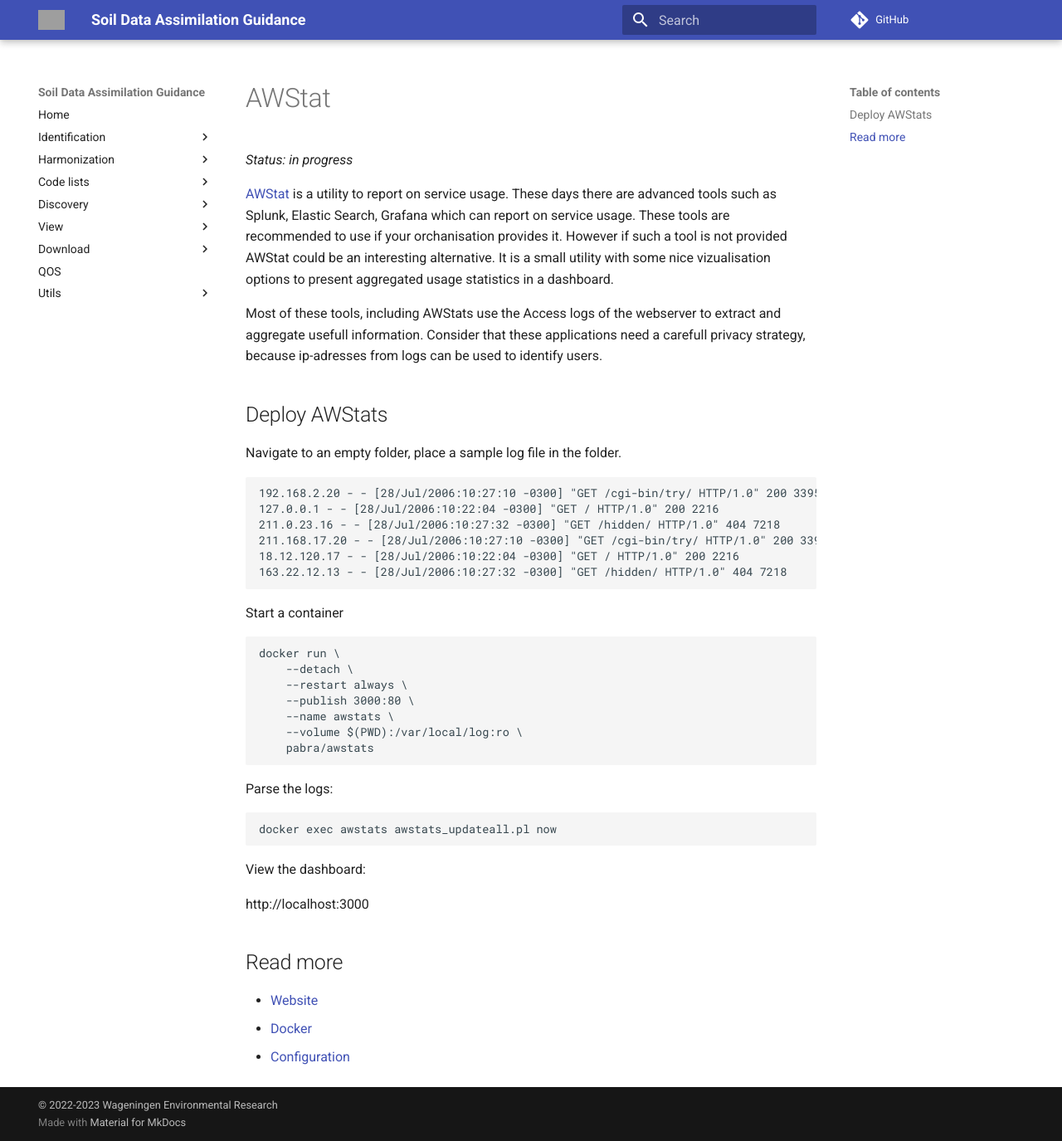
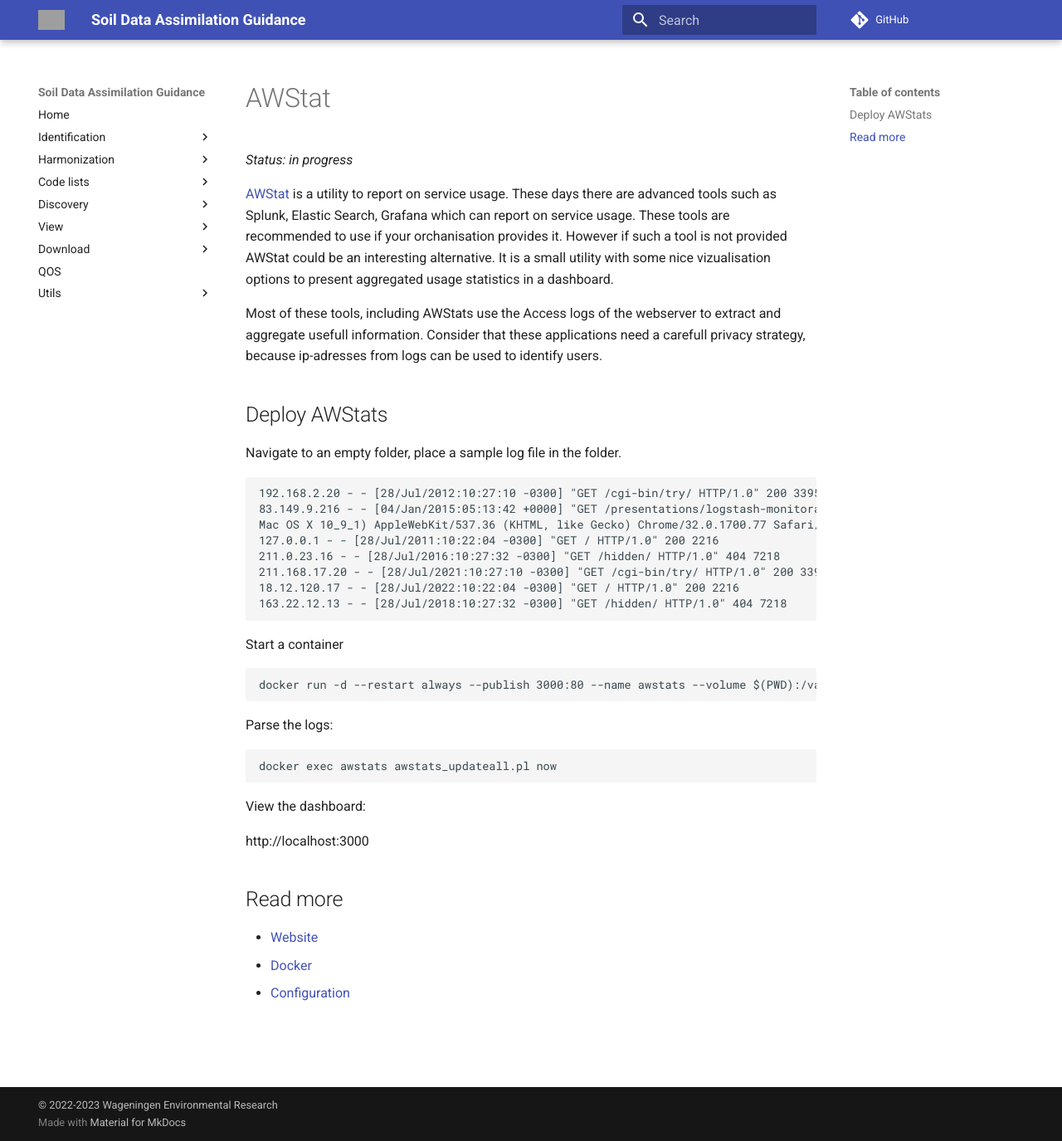
Before and after one commit to ejpsoil/soildata-assimilation-guidance, an MkDocs documentation site: the page built from docs/cookbook/awstats.md, in a window 1280 px wide and 1375 px high. Shown: the whole window at 83% size. Built offline with MkDocs 1.6.1 and Material for MkDocs 9.7.7, drawn with Linux system fonts in a browser that asks for light colours; comment, search, counter and statistics services are not loaded; grey boxes are pictures that could not be loaded.

Commit message:
rename awstat, add jmeter

````diff
--- a/docs/cookbook/awstat.md
+++ b/docs/cookbook/awstats.md
@@ -11,24 +11,20 @@
 Navigate to an empty folder, place a sample log file in the folder.
 
 ```
-192.168.2.20 - - [28/Jul/2006:10:27:10 -0300] "GET /cgi-bin/try/ HTTP/1.0" 200 3395
-127.0.0.1 - - [28/Jul/2006:10:22:04 -0300] "GET / HTTP/1.0" 200 2216
-211.0.23.16 - - [28/Jul/2006:10:27:32 -0300] "GET /hidden/ HTTP/1.0" 404 7218
-211.168.17.20 - - [28/Jul/2006:10:27:10 -0300] "GET /cgi-bin/try/ HTTP/1.0" 200 3395
-18.12.120.17 - - [28/Jul/2006:10:22:04 -0300] "GET / HTTP/1.0" 200 2216
-163.22.12.13 - - [28/Jul/2006:10:27:32 -0300] "GET /hidden/ HTTP/1.0" 404 7218
+192.168.2.20 - - [28/Jul/2012:10:27:10 -0300] "GET /cgi-bin/try/ HTTP/1.0" 200 3395
+83.149.9.216 - - [04/Jan/2015:05:13:42 +0000] "GET /presentations/logstash-monitorama-2013/images/kibana-search.png HTTP/1.1" 200 203023 "http://semicomplete.com/presentations/logstash-monitorama-2013/" "Mozilla/5.0 (Macintosh; Intel"
+Mac OS X 10_9_1) AppleWebKit/537.36 (KHTML, like Gecko) Chrome/32.0.1700.77 Safari/537.36"
+127.0.0.1 - - [28/Jul/2011:10:22:04 -0300] "GET / HTTP/1.0" 200 2216
+211.0.23.16 - - [28/Jul/2016:10:27:32 -0300] "GET /hidden/ HTTP/1.0" 404 7218
+211.168.17.20 - - [28/Jul/2021:10:27:10 -0300] "GET /cgi-bin/try/ HTTP/1.0" 200 3395
+18.12.120.17 - - [28/Jul/2022:10:22:04 -0300] "GET / HTTP/1.0" 200 2216
+163.22.12.13 - - [28/Jul/2018:10:27:32 -0300] "GET /hidden/ HTTP/1.0" 404 7218
 ```
 
 Start a container
 
 ```
-docker run \
-    --detach \
-    --restart always \
-    --publish 3000:80 \
-    --name awstats \
-    --volume $(PWD):/var/local/log:ro \
-    pabra/awstats
+docker run -d --restart always --publish 3000:80 --name awstats --volume $(PWD):/var/local/log:ro pabra/awstats
 ```
 
 Parse the logs:
````
Also changed, not shown: docs/QOS.md (+7 -1 lines), docs/cookbook/jmeter.md (added, +34 -0 lines), docs/cookbook/postgraphile.md (+6 -6 lines).
